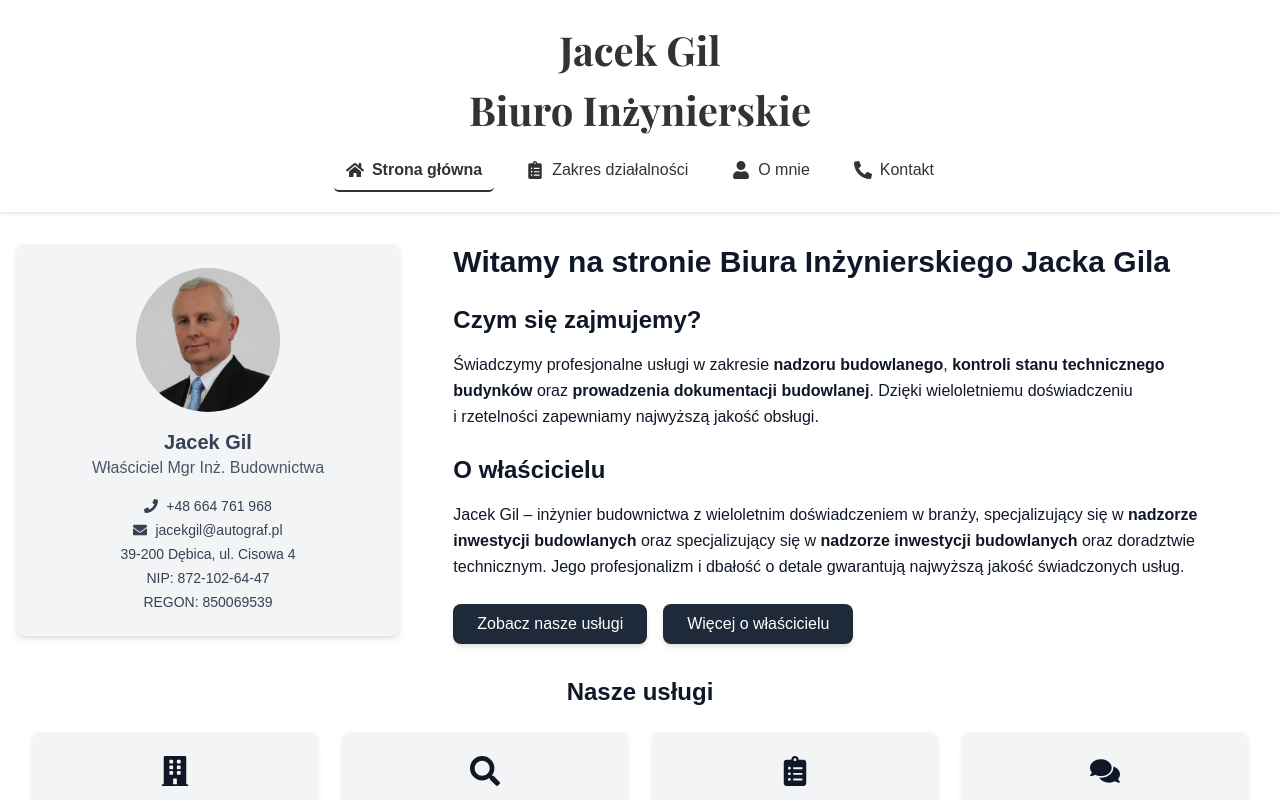
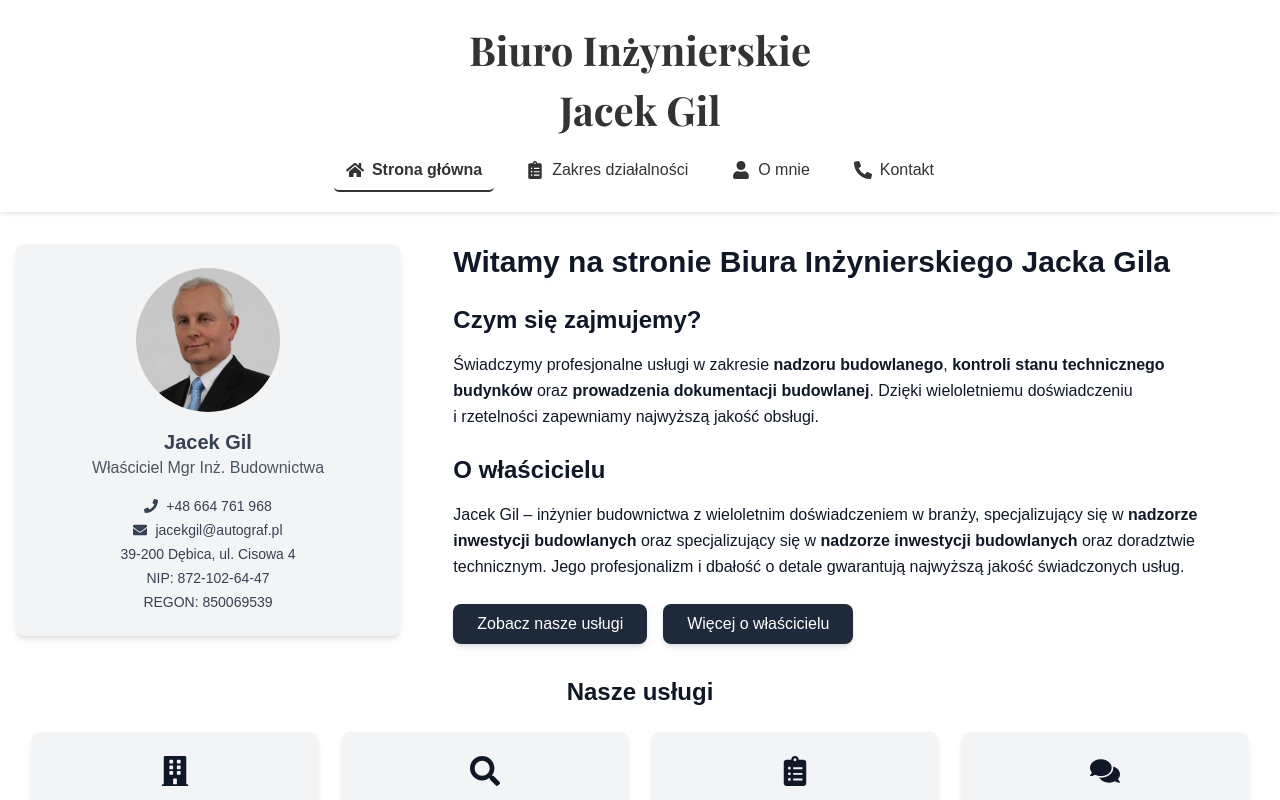
Before and after one commit to MichalBurda4/ConstructionSite, a React (Vite) app: page / in a window 1280 px wide. Shown: the top 800 px of the page. Built offline with nearby package versions, Linux system fonts and the light colour scheme.

Commit message:
header name

```diff
--- a/src/components/Header.tsx
+++ b/src/components/Header.tsx
@@ -9,7 +9,7 @@ const Header: React.FC = () => {
     return (
         <header className="header">
             <div className="header-content container mx-auto">
-                <div className="logo">Jacek Gil <br /> Biuro Inżynierskie</div>
+                <div className="logo">Biuro Inżynierskie <br /> Jacek Gil</div>
                 <nav>
                     <ul className="nav-links">
                         <li className={location.pathname === "/" ? "active" : ""}>
```
